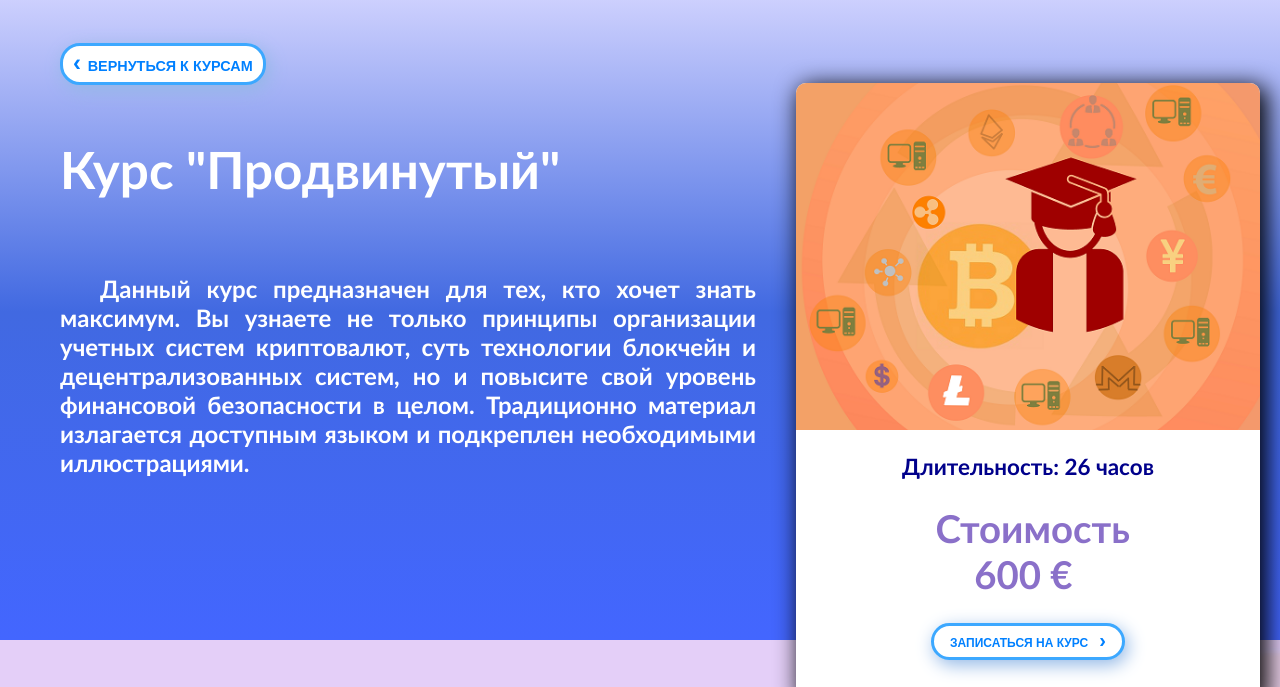
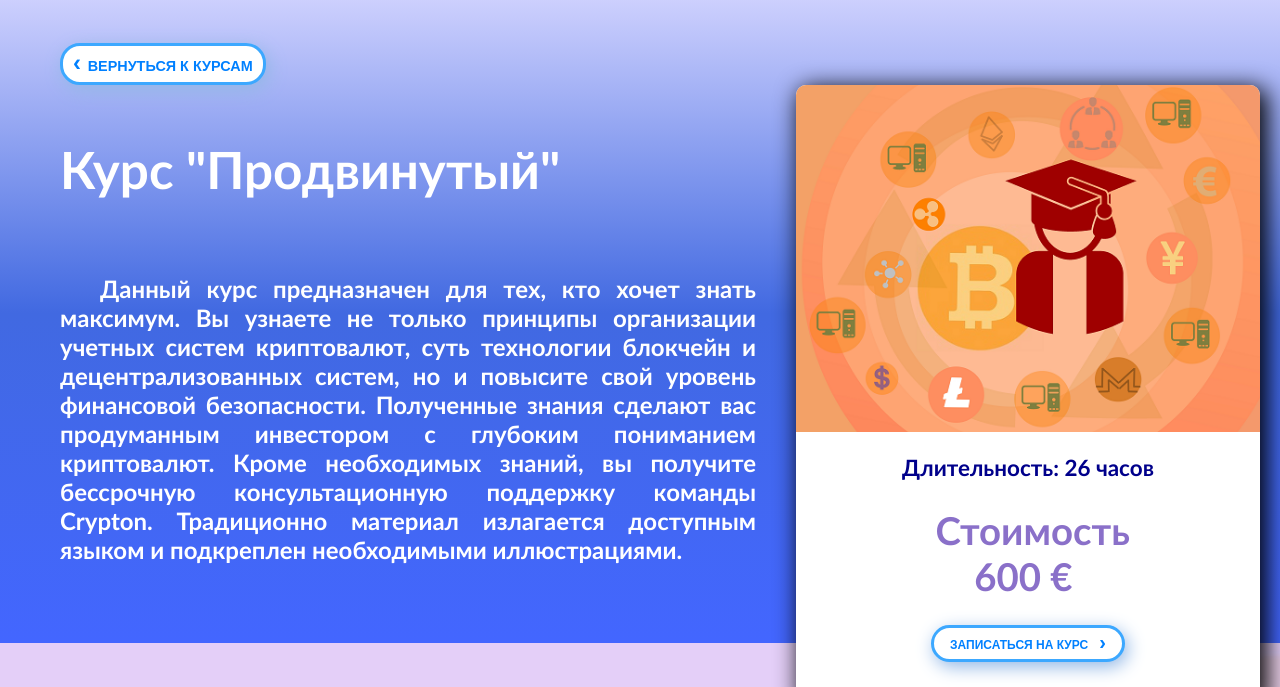
Before and after one commit to Crypton-study/study, a plain HTML site: page course_advance.html in a window 1280 px wide. Shown: the part 104-791 px from the top of the page. Drawn offline with nearby package versions, Linux system fonts and the light colour scheme.

Commit message:
Update course_advance.html
2

```diff
--- a/course_advance.html
+++ b/course_advance.html
@@ -50,7 +50,9 @@
                 <br>
                 <h2>Данный курс предназначен для тех, кто хочет знать максимум. Вы узнаете не только принципы
                     организации учетных систем криптовалют, суть технологии блокчейн и децентрализованных систем,
-                    но и повысите свой уровень финансовой безопасности в целом. Традиционно материал излагается
+                    но и повысите свой уровень финансовой безопасности. Полученные знания сделают вас
+                    продуманным инвестором с глубоким пониманием криптовалют. Кроме необходимых знаний, вы получите
+                    бессрочную консультационную поддержку команды Crypton. Традиционно материал излагается
                     доступным языком и подкреплен необходимыми иллюстрациями.</h2>
             </div>
             <div class="container_course_top_right">
```
